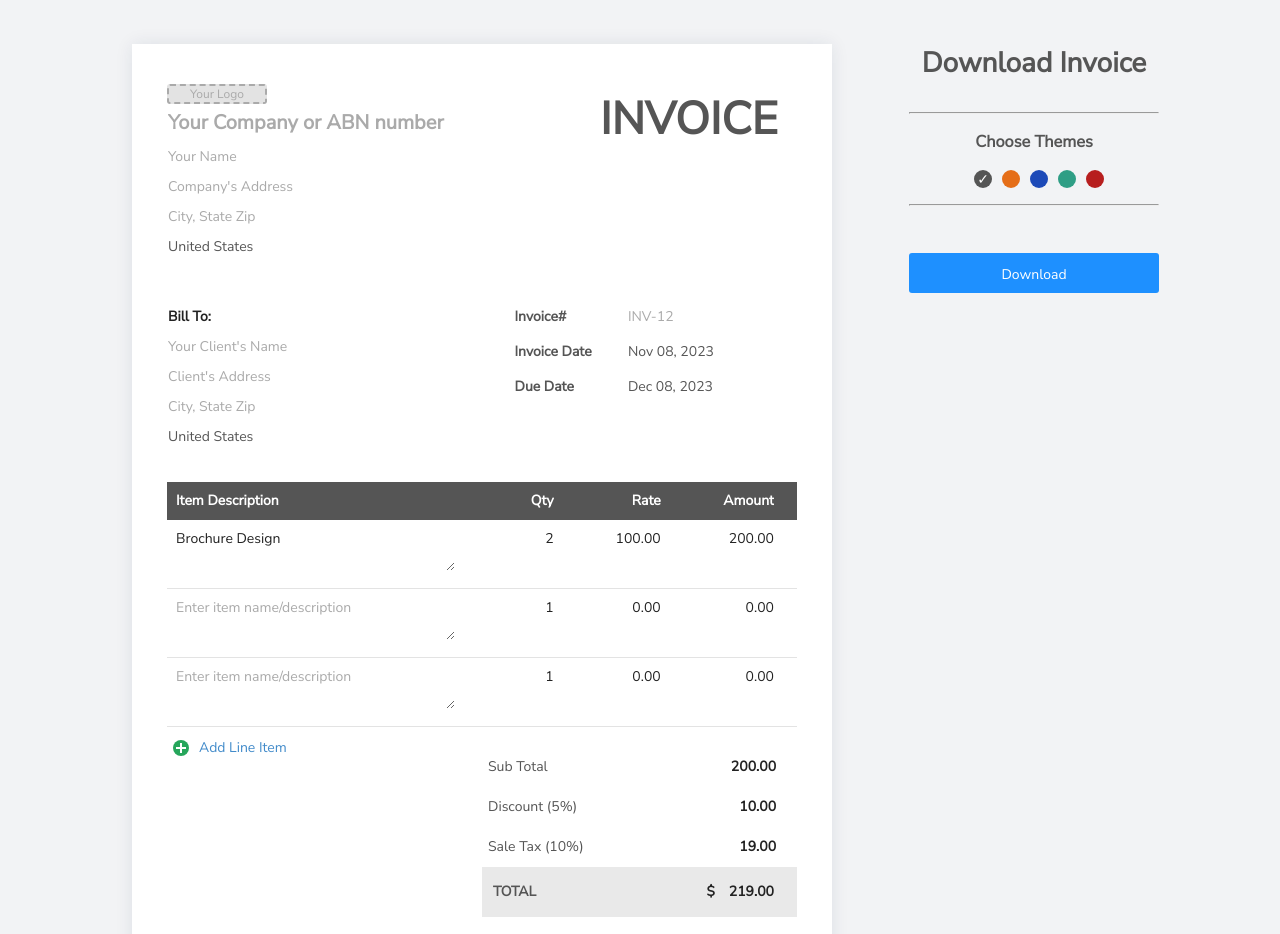
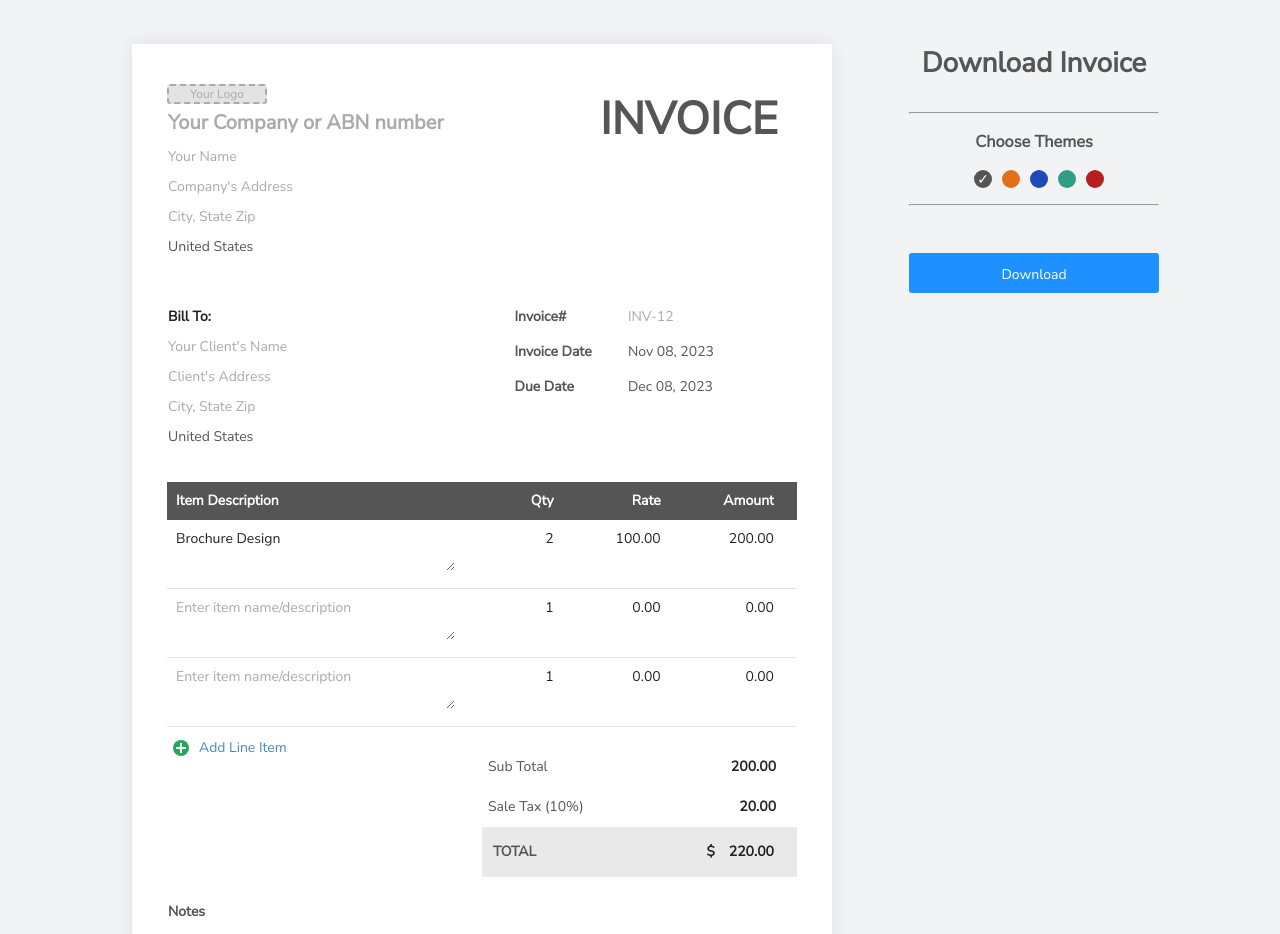
Before and after one commit to sxudan/invoice-generator, a React (Create React App) app: page /generate-invoice in a window 1280 px wide. Shown: the top 934 px of the page. Built offline with nearby package versions, Linux system fonts and the light colour scheme; what @react-pdf/renderer would draw is missing.

Commit message:
add: discount

```diff
--- a/public/env.js
+++ b/public/env.js
@@ -35,7 +35,7 @@ window.env = {
   "npm_package_browserslist_development_2": "last 1 safari version",
   "npm_execpath": "/usr/local/lib/node_modules/yarn/bin/yarn.js",
   "npm_package_dependencies_rc_slider": "^10.4.0",
-  "PATH": "/var/folders/gj/bxnhxpjn0dl89lcf34c8qqp00000gn/T/yarn--1699579804195-0.01603052919115666:/Users/xkal/Downloads/invoice-generator/node_modules/.bin:/Users/xkal/.config/yarn/link/node_modules/.bin:/Users/xkal/.nvm/versions/node/v18.17.1/libexec/lib/node_modules/npm/bin/node-gyp-bin:/Users/xkal/.nvm/versions/node/v18.17.1/lib/node_modules/npm/bin/node-gyp-bin:/Users/xkal/.nvm/versions/node/v18.17.1/bin/node_modules/npm/bin/node-gyp-bin:/Users/xkal/.nvm/versions/node/v18.17.1/bin:/Users/xkal/Downloads/flutter/bin:/Library/Frameworks/Python.framework/Versions/3.12/bin:/Library/Frameworks/Python.framework/Versions/2.7/bin:/usr/local/bin:/System/Cryptexes/App/usr/bin:/usr/bin:/bin:/usr/sbin:/sbin:/Library/Apple/usr/bin:/var/run/com.apple.security.cryptexd/codex.system/bootstrap/usr/local/bin:/var/run/com.apple.security.cryptexd/codex.system/bootstrap/usr/bin:/var/run/com.apple.security.cryptexd/codex.system/bootstrap/usr/appleinternal/bin:/Users/xkal/Downloads/flutter/bin:/Library/Frameworks/Python.framework/Versions/3.12/bin:/Library/Frameworks/Python.framework/Versions/2.7/bin:/Users/xkal/Library/Android/sdk/emulator:/Users/xkal/Library/Android/sdk/platform-tools:/Users/xkal/Library/Android/sdk/emulator:/Users/xkal/Library/Android/sdk/platform-tools",
+  "PATH": "/var/folders/gj/bxnhxpjn0dl89lcf34c8qqp00000gn/T/yarn--1699589908748-0.7506668383073605:/Users/xkal/Downloads/invoice-generator/node_modules/.bin:/Users/xkal/.config/yarn/link/node_modules/.bin:/Users/xkal/.nvm/versions/node/v18.17.1/libexec/lib/node_modules/npm/bin/node-gyp-bin:/Users/xkal/.nvm/versions/node/v18.17.1/lib/node_modules/npm/bin/node-gyp-bin:/Users/xkal/.nvm/versions/node/v18.17.1/bin/node_modules/npm/bin/node-gyp-bin:/Users/xkal/.nvm/versions/node/v18.17.1/bin:/Users/xkal/Downloads/flutter/bin:/Library/Frameworks/Python.framework/Versions/3.12/bin:/Library/Frameworks/Python.framework/Versions/2.7/bin:/usr/local/bin:/System/Cryptexes/App/usr/bin:/usr/bin:/bin:/usr/sbin:/sbin:/Library/Apple/usr/bin:/var/run/com.apple.security.cryptexd/codex.system/bootstrap/usr/local/bin:/var/run/com.apple.security.cryptexd/codex.system/bootstrap/usr/bin:/var/run/com.apple.security.cryptexd/codex.system/bootstrap/usr/appleinternal/bin:/Users/xkal/Downloads/flutter/bin:/Library/Frameworks/Python.framework/Versions/3.12/bin:/Library/Frameworks/Python.framework/Versions/2.7/bin:/Users/xkal/Library/Android/sdk/emulator:/Users/xkal/Library/Android/sdk/platform-tools:/Users/xkal/Library/Android/sdk/emulator:/Users/xkal/Library/Android/sdk/platform-tools",
   "npm_config_argv": "{\"remain\":[],\"cooked\":[\"run\",\"start\"],\"original\":[\"start\"]}",
   "LaunchInstanceID": "A79A5A45-CBCA-419F-8BE4-E3D97462C033",
   "_": "/Users/xkal/Downloads/invoice-generator/node_modules/.bin/react-dotenv",
--- a/src/components/InvoicePage.tsx
+++ b/src/components/InvoicePage.tsx
@@ -36,7 +36,7 @@ const InvoicePage: FC<Props> = ({ data, pdfMode, onChange, premium = false, them
   const [invoice, setInvoice] = useState<Invoice>(data ? { ...data } : { ...initialInvoice })
   const [subTotal, setSubTotal] = useState<number>()
   const [saleTax, setSaleTax] = useState<number>()
-  const [discount, setDiscount] = useState<number>()
+  // const [discount, setDiscount] = useState<number>()
 
   const dateFormat = 'MMM dd, yyyy'
   const invoiceDate = invoice.invoiceDate !== '' ? new Date(invoice.invoiceDate) : new Date()
@@ -128,18 +128,18 @@ const InvoicePage: FC<Props> = ({ data, pdfMode, onChange, premium = false, them
 
   useEffect(() => {
     const match = invoice.taxLabel.match(/(\d+)%/)
-    const discountMatch = invoice.discountLabel.match(/(\d+)%/)
+    // const discountMatch = invoice.discountLabel.match(/(\d+)%/)
     const taxRate = match ? parseFloat(match[1]) : 0
-    const discountRate = discountMatch ? parseFloat(discountMatch[1]) : 0
+    // const discountRate = discountMatch ? parseFloat(discountMatch[1]) : 0
 
-    const disc = subTotal ? (subTotal * discountRate) / 100 : 0
+    // const disc = subTotal ? (subTotal * discountRate) / 100 : 0
 
-    const subTotal_disc = Math.max(0, ((subTotal ?? 0) - disc) )
+    // const subTotal_disc = Math.max(0, ((subTotal ?? 0) - disc) )
 
-    const saleTax = subTotal_disc ? (subTotal_disc * taxRate) / 100 : 0
+    const saleTax = subTotal ? (subTotal * taxRate) / 100 : 0
 
     setSaleTax(saleTax)
-    setDiscount(disc)
+    // setDiscount(disc)
   }, [subTotal, invoice.taxLabel, invoice.discountLabel])
 
   useEffect(() => {
@@ -424,7 +424,7 @@ const InvoicePage: FC<Props> = ({ data, pdfMode, onChange, premium = false, them
               </View>
             </View>
             {/* Discount */}
-            <View className="flex" pdfMode={pdfMode}>
+            {/* <View className="flex" pdfMode={pdfMode}>
               <View className="w-50 p-5" pdfMode={pdfMode}>
                 <EditableInput
                   value={invoice.discountLabel}
@@ -437,7 +437,7 @@ const InvoicePage: FC<Props> = ({ data, pdfMode, onChange, premium = false, them
                   {discount?.toFixed(2)}
                 </Text>
               </View>
-            </View>
+            </View> */}
             {/* tax */}
             <View className="flex" pdfMode={pdfMode}>
               <View className="w-50 p-5" pdfMode={pdfMode}>
```
